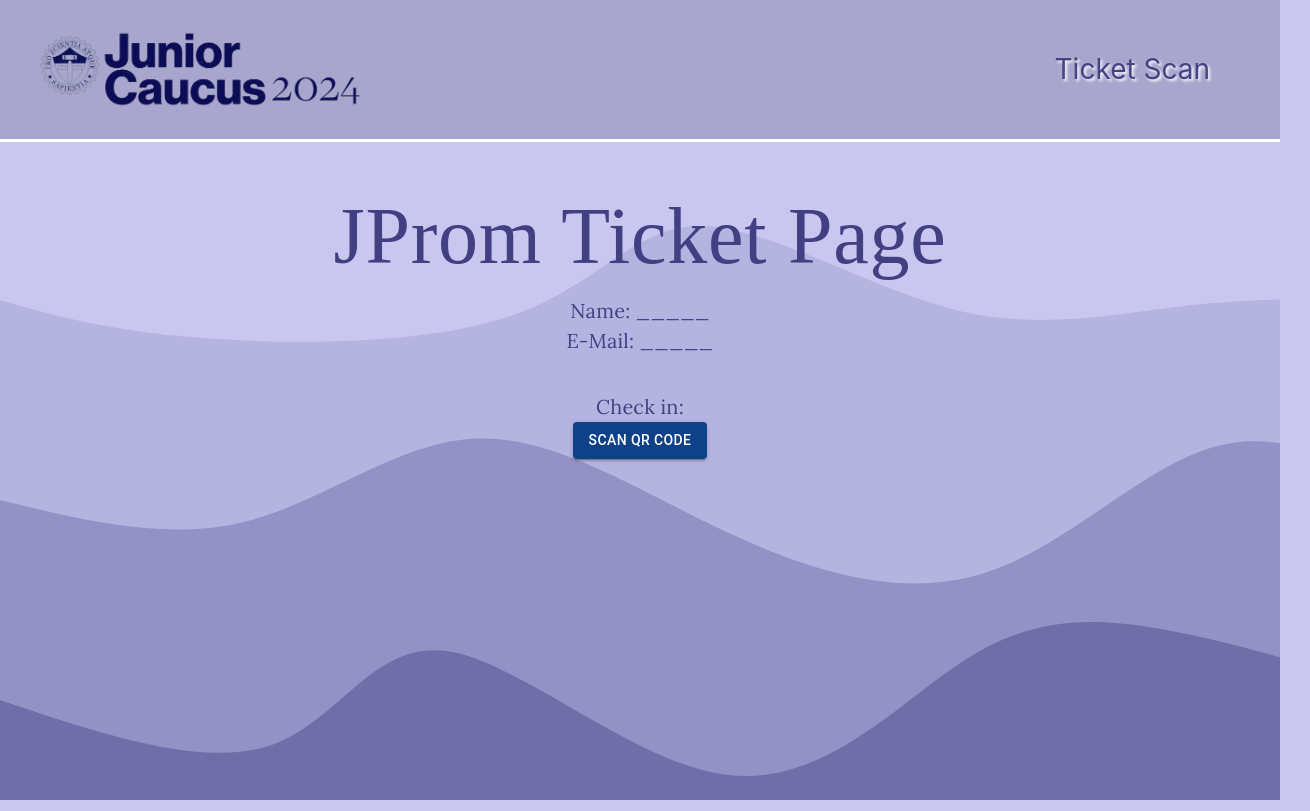
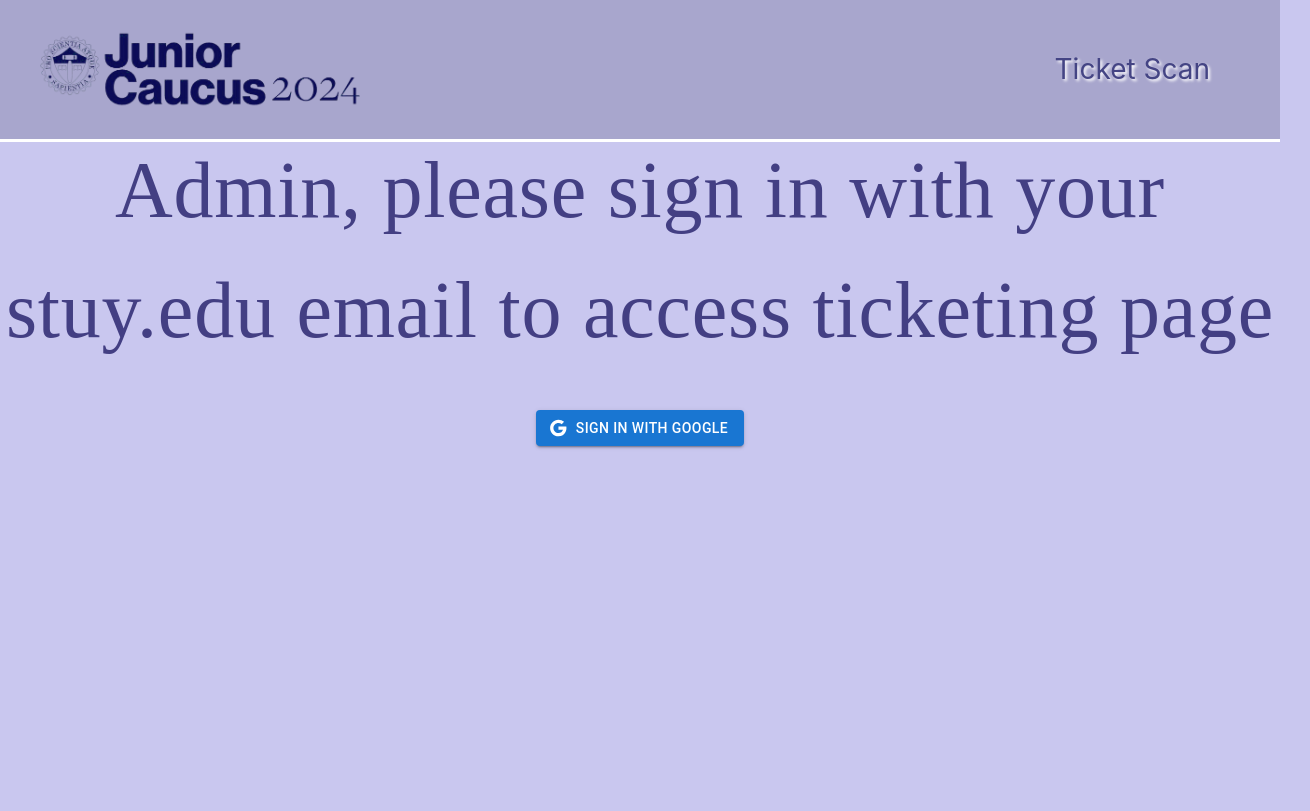
Before and after one commit to Rahuldeb5/jprom-ticketing, a React (Create React App) app: page /ticket in a window 1280 px wide. Shown: the whole page, 1310 px wide, since content can reach past the window. Built offline with nearby package versions, Linux system fonts and the light colour scheme; no server answers; the database is empty; the HTML template or start-up script is replaced by a standard one; a web font is replaced by a local one.

Commit message:
Added login page

```diff
--- a/package.json
+++ b/package.json
@@ -5,6 +5,7 @@
   "dependencies": {
     "@emotion/react": "^11.13.3",
     "@emotion/styled": "^11.13.0",
+    "@mui/icons-material": "^6.3.0",
     "@mui/material": "^6.1.7",
     "@supabase/supabase-js": "^2.46.1",
     "@testing-library/jest-dom": "^5.17.0",
--- a/src/App.jsx
+++ b/src/App.jsx
@@ -1,4 +1,5 @@
 import Home from "./pages/Home";
+import LoginPage from "./pages/LoginPage";
 import Ticket from "./pages/Ticket";
 import { Box } from "@mui/material";
 import { BrowserRouter, Route, Routes } from "react-router-dom";
@@ -12,7 +13,7 @@ const App = () => {
         <Routes>
           <Route path="/" element={<Home />} />
           <Route path="*" element={<Home />} />
-          <Route path="/ticket" element={<Ticket />} />
+          <Route path="/ticket" element={<LoginPage />} />
         </Routes>
       </BrowserRouter>
     </Box>
--- /dev/null
+++ b/src/pages/LoginPage.css
@@ -0,0 +1,4 @@
+.loginButton {
+    align-self: center;
+    justify-content: center;
+}
--- /dev/null
+++ b/src/pages/LoginPage.jsx
@@ -0,0 +1,99 @@
+import React, { useEffect, useState } from "react";
+import { supabase } from "./supabaseClient";
+import { Box, Button, Typography } from "@mui/material";
+import Ticket from "./Ticket";
+import { useNavigate } from "react-router-dom";
+import GoogleIcon from '@mui/icons-material/Google';
+import Navbar from "../comps/Navbar";
+import "./LoginPage.css"
+
+const LoginPage = () => {
+    const [loading, setLoading] = useState(false);
+    const [userEmail, setUserEmail] = useState(null);
+
+    const navigate = useNavigate();
+
+    const handleSignIn = async () => {
+        setLoading(true);
+        const { error } = await supabase.auth.signInWithOAuth({
+            provider: 'google',
+            options: {
+                redirectTo: `${window.location.origin}/ticket`,
+            },
+
+        });
+
+        if(error) console.error(error.message);
+        setLoading(false);
+    };
+
+    const checkAccess = async () => {
+        const { data, error } = await supabase.auth.getSession();
+
+        if (error) {
+            console.error("Error fetching session:", error.message);
+            return;
+        }
+
+        const session = data.session;
+
+        if(session && session.user) {
+            const email = session.user.email;
+            setUserEmail(email);
+            console.log(userEmail);
+            navigate("/ticket");
+        } else {
+            console.log("No active session or user is undefined.");
+        }
+    };
+
+    useEffect(() => {
+        checkAccess();
+    }, []);
+
+    return(
+        <Box>
+            {userEmail ? (
+                <Box>
+                    <Ticket />
+                </Box>
+            ) : (
+                <Box>
+                    <Box>
+                        <Box className="navbar">
+                            <Navbar />
+                        </Box>
+                        <Box className="login"
+                            sx={{
+                                display: "flex",
+                                flexDirection: "column",
+                                alignItems: "center",
+                                justifyContent: "center",
+                                height: "50vh", // Adjust height as needed
+                            }}>
+                            <Typography className="TITLE">
+                                Admin, please sign in with your stuy.edu email to access ticketing page
+                            </Typography>
+                            <Box className="loginButton"
+                            sx ={{
+                                paddingTop: "5vh",
+                            }}>
+                                <Button
+                                    onClick={handleSignIn}
+                                    disabled={loading}
+                                    variant="contained"
+                                    color="primary"
+                                    startIcon={<GoogleIcon />}
+                                >
+                                    {loading ? 'Loading...' : 'Sign in with Google'}
+                                </Button>
+                            </Box>
+                        </Box>
+                    </Box>
+                </Box>
+            )}
+        </Box>
+    );
+}
+
+export default LoginPage;
```
Also changed, not shown: src/pages/Ticket.css (line endings or trailing spaces), 2 other files (tests, documents, lock files or other folders).
